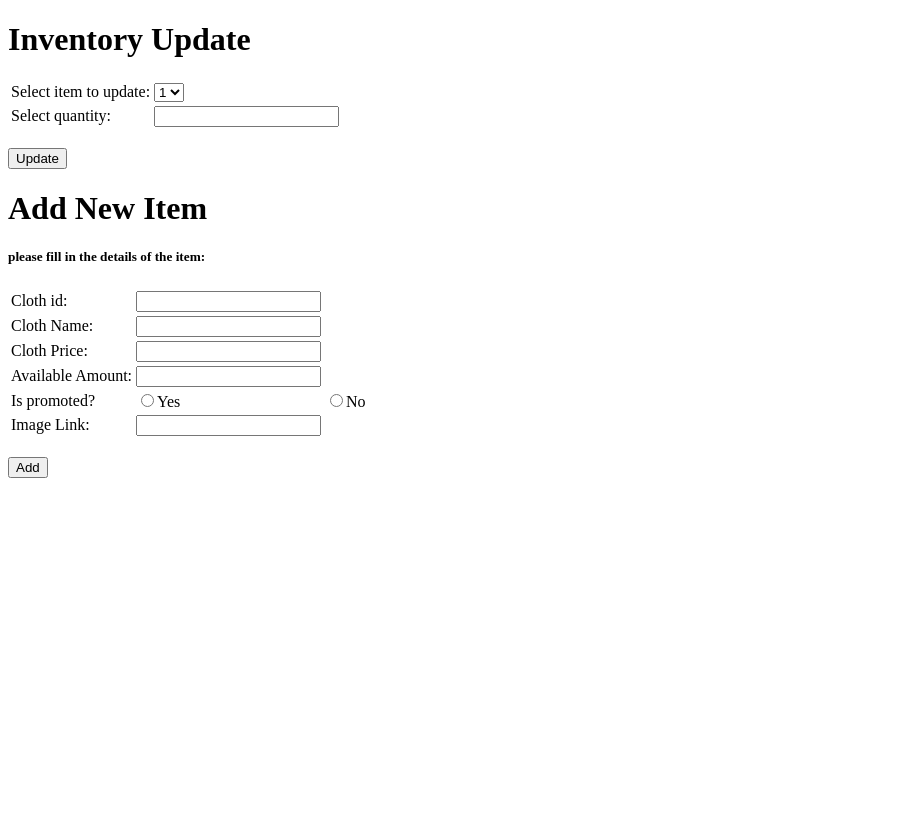
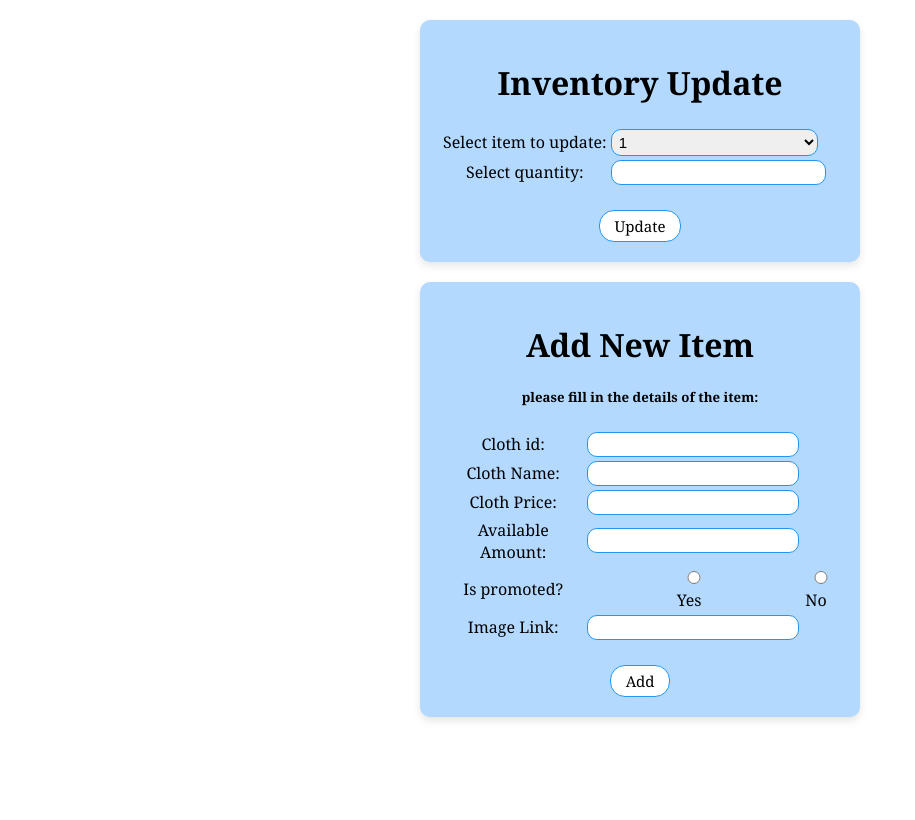
Before and after one commit to mariiamantsurova/Projects, a Flask app: template Online_store/templates/inventory_update.html in a window 1280 px wide. Shown: the whole page, without its empty margins (0-915 px from the left). Before the commit the page ends 478 px from the top, so only its background shows below. Run offline with Flask 3, Linux system fonts and the light colour scheme; the template is opened without the code that fills it: most values are stand-ins (such as "Sample title", 1, 10 or a date in 2020).

Commit message:
updated css

```diff
--- a/Online_store/static/css/inventory_page.css
+++ b/Online_store/static/css/inventory_page.css
@@ -0,0 +1,65 @@
+body{
+    font-family: 'Georgia', serif;
+    text-align: center;
+    justify-content: center; /* Horizontally centers the table */
+    align-items: center; /* Vertically centers the table */
+    height: 100vh; /* Full viewport height */
+    margin: 0; /* Removes default margin */
+    padding: 0; /* Removes default padding */;
+}
+.card-div {
+    background-color: #B3D9FF; /* Baby light blue */
+    width: 400px; /* Define the width of the card */
+    padding: 20px; /* Add padding inside the card */
+    border-radius: 10px; /* Rounded corners */
+    box-shadow: 0 4px 8px rgba(0, 0, 0, 0.1); /* Subtle shadow for the card */
+    margin: 20px auto; /* Center the card on the page */
+}
+
+h1{ text-align: center;
+    font-family: 'Georgia', serif}
+
+.table {
+    font-family: 'Georgia', serif;
+    margin-left: auto;
+    margin-right: auto;
+    width: 100%;
+    border-radius: 10px; /* Rounded corners */
+}
+
+
+input, select {
+    border-radius: 10px; /* Rounds the corners of the input fields */
+    padding: 3px; /* Add padding to the input fields */
+    border: 1px solid #2196F3; /* Blue border */
+    font-size: 15px; /* Text size */
+    width: 100%; /* Make inputs fill the available width */
+    transition: border-color 0.3s ease; /* Smooth transition for border color */
+}
+
+input:focus, select:focus {
+    border-color: #4A90E2; /* Change border color on focus */
+    outline: none; /* Remove default outline */
+}
+
+.important_button{
+                font-family:  'Georgia', serif;
+                background-color: white;
+                border: 1px solid #2196F3;
+                border-radius: 15px; /* Rounded corners */
+                padding: 5px 15px; /* Increase padding for a larger button */
+                transition: background-color 0.3s ease, color 0.3s ease, border-color 0.3s ease; /* Smooth transition */
+                width: auto; /* Set width to auto to prevent stretching */
+
+
+}
+.important_button:hover {
+    background-color: #B3D9FF; /* Light blue background on hover */
+    color: #1E3A8A; /* Dark blue text on hover */
+    border-color: #4A90E2;
+    }
+.important_button:active {
+    background-color: #66A9FF; /* Slightly darker blue when clicked */
+    color: white; /* White text when clicked */
+    border-color: #4A90E2; /* Darker blue border when clicked */
+}
--- a/Online_store/templates/inventory_update.html
+++ b/Online_store/templates/inventory_update.html
@@ -3,9 +3,10 @@
 <head>
     <meta charset="UTF-8">
     <title>Inventory Update</title>
+        <link rel="stylesheet" type="text/css" href="/static/css/inventory_page.css">
 </head>
 <body>
-<div>
+<div class="card-div">
     <h1> Inventory Update</h1>
     <!-- Display messages -->
     {% if message %}
@@ -40,17 +41,10 @@
 
 
 </form>
-        <!-- Display success or error messages -->
-<!--    {% if message %}-->
-<!--        <p style="color: green;">{{ message }}</p>-->
-<!--    {% endif %}-->
-<!--    {% if error %}-->
-<!--        <p style="color: red;">{{ error }}</p>-->
-<!--    {% endif %}-->
 </div>
 
 
-<div>
+<div class="card-div">
     <h1> Add New Item</h1>
     <!-- Form for Adding a new item -->
     <form action="/handle_form" method="post">
```
Also changed, not shown: 1 other file.
